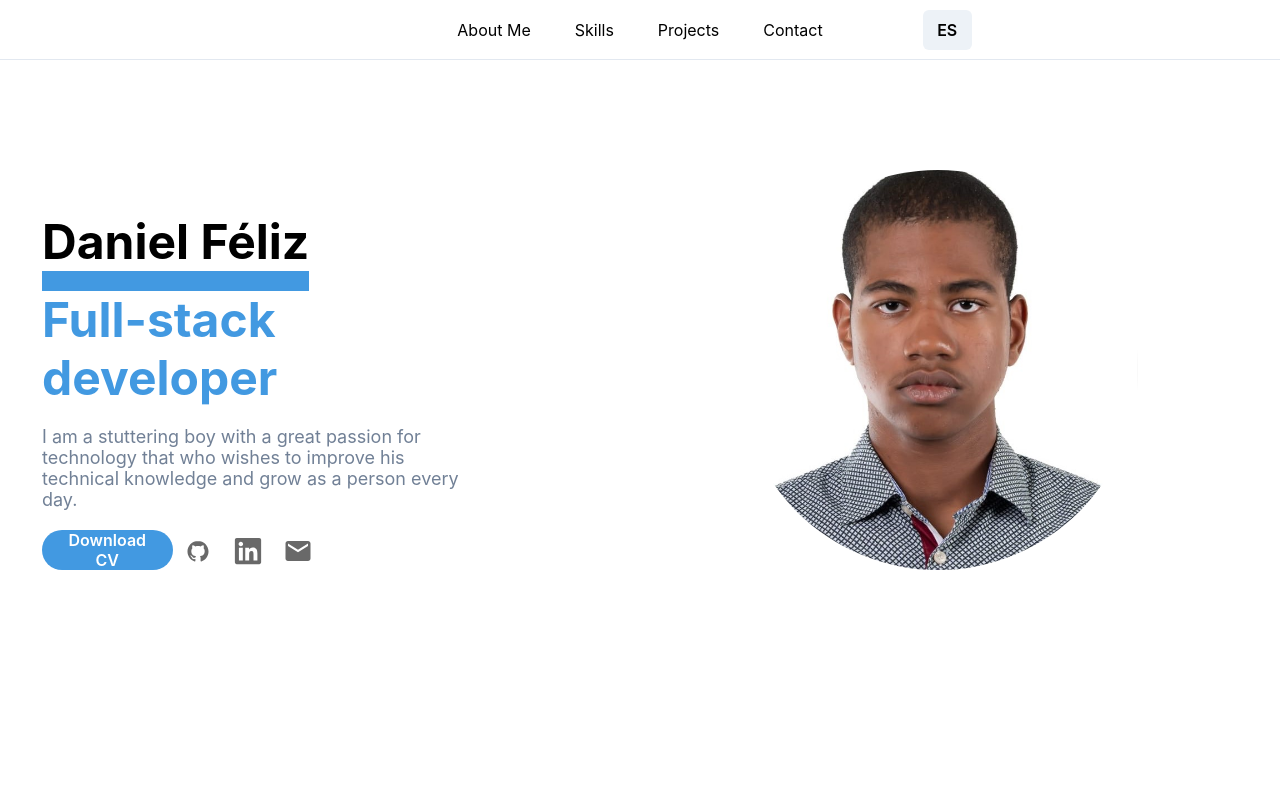
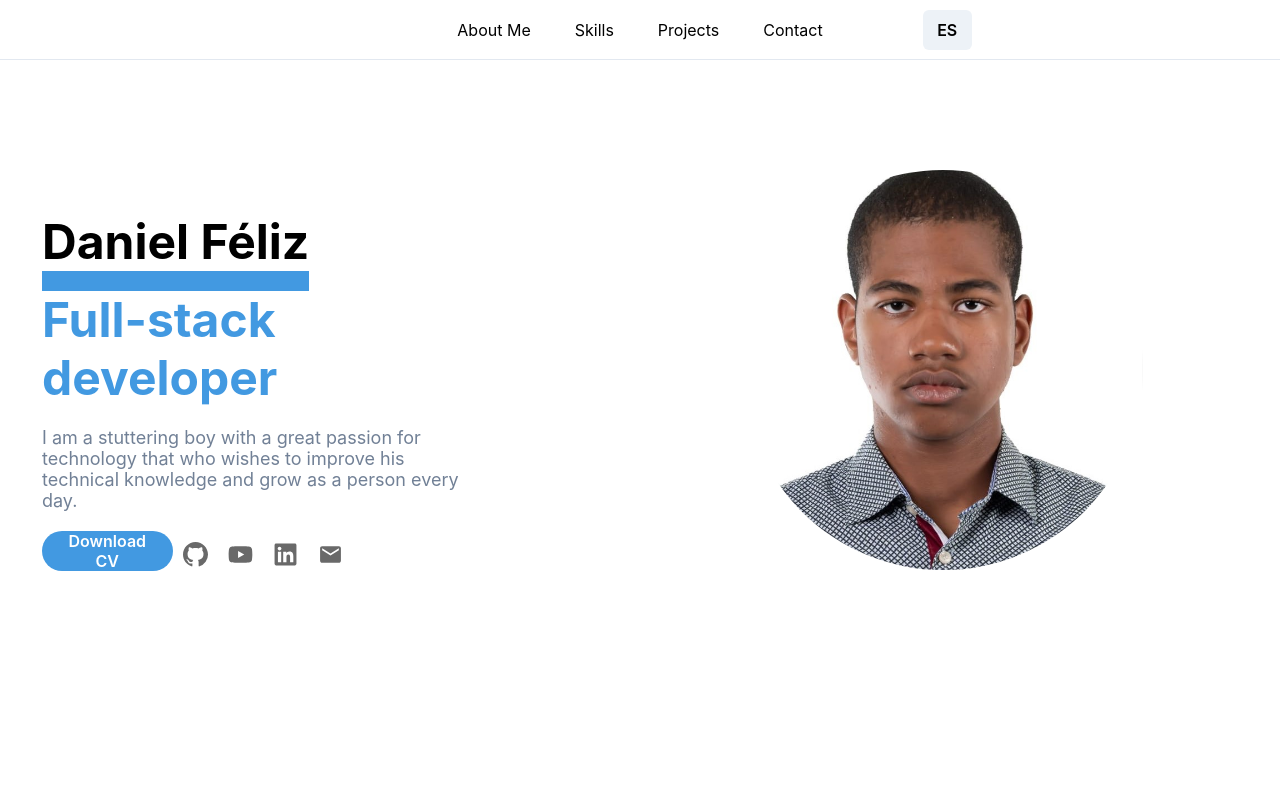
Before and after one commit to DanielFelizS/Portafolio, a React (Vite) app: page / in a window 1280 px wide. Shown: the top 800 px of the page. Built offline with nearby package versions, Linux system fonts and the light colour scheme.

Commit message:
Agregando el icono de Youtube

```diff
--- a/src/components/Hero.jsx
+++ b/src/components/Hero.jsx
@@ -1,8 +1,9 @@
 /* eslint-disable no-unused-vars */
 /* eslint-disable react/prop-types */
 
-import { DiGithubBadge } from "react-icons/di";
-import { FaLinkedin } from "react-icons/fa";
+// import { DiGithubBadge } from "react-icons/di";
+import { FaLinkedin, FaYoutube } from "react-icons/fa";
+import { BsGithub } from "react-icons/bs";
 import { MdEmail } from "react-icons/md";
 import { useTranslation } from "react-i18next";
 
@@ -14,6 +15,7 @@
     const DownloadCV = () => {
       window.open(CV, '_blank');
     };
+
   return (
     <>
     <div className="hero-container" id="about-me">
@@ -28,18 +30,19 @@
       {currentLanguage === 'en' ? t('Hero.btnCV') : t('Hero.btnCvEs')}
       </button>
       <a href="https://github.com/DanielFelizS" target="_blank" className="hero-icon-link">
-        <DiGithubBadge className="hero-icon github-icon" />
+        <BsGithub className="hero-icon github-icon" />
+      </a>
+      <a href="https://www.youtube.com/channel/UCyzzGyR9DKHmw8C3C0f3mRw" target="_blank" className="hero-icon-link">
+        <FaYoutube className="hero-icon red-icon"/>
       </a>
       <a href="https://www.linkedin.com/in/daniel-f%C3%A9liz/" target="_blank" className="hero-icon-link">
         <FaLinkedin className="hero-icon linkedin-icon" />
       </a>
       <a href="mailto:felizsdaniel0@gmail.com" target="_blank" className="hero-icon-link">
-        <MdEmail className="hero-icon email-icon" />
+        <MdEmail className="hero-icon red-icon" />
       </a>
     </div>
   </div>
-
-
   </div>
   <div className="hero-imagen">
     <img src="/img/Daniel_Feliz.jpeg" alt="Daniel Feliz" className="hero-image" />
--- a/src/styles/Hero.css
+++ b/src/styles/Hero.css
@@ -1,6 +1,6 @@
 .hero-container{
   margin-left: 10px;
-  width: 518.453px;
+  width: 520px;
   min-height: 100vh;
   padding: 32px;
   display: flex;
@@ -8,7 +8,7 @@
 .hero-content{
   margin-top: 80px;
   width: 454.453px;
-  height: 111.188px;
+  height: 112px;
 
 }
 .hero-content > h1 {
@@ -20,7 +20,7 @@
   position: relative;
   display: block;
   color: #4299e1;
-  line-height: 57.6px;
+  line-height: 58px;
 }
 .hero-content h1, .hero-role{
   font-weight: 700;
@@ -42,7 +42,7 @@
   width: 796px;
   top: 3%;
   right: 0;
-  left: 540px;
+  left: 545px;
   /* margin-left: 450px; */
 }
 .hero-imagen > img{
@@ -74,7 +74,7 @@
 .hero-icon-link{
   display: inline;
   color: #696969;
-  font-size: 30px;
+  font-size: 25px;
   cursor: pointer;
   margin: 10px;
 }
@@ -88,7 +88,7 @@
   transform: scale(1.5);
   transition: all .5s;
 }
-.email-icon:hover {
+.red-icon:hover {
   color: #d93025;
   transform: scale(1.5);
   transition: all .5s;
```
